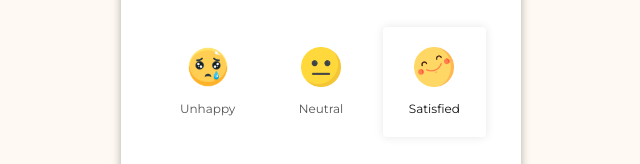
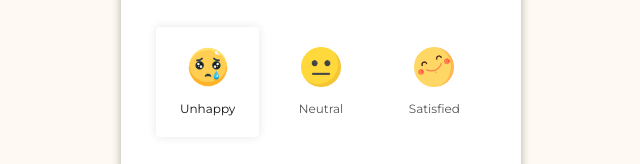
Before and after one commit to Helena2018/feedback-UI-design, a plain HTML site: page index.html in a window 1280 px wide. Both pictures are taken after a click on the element "Unhappy". Shown: the part 319-483 px from the top of the page, 319-959 px from the left. Drawn offline with Linux system fonts and the light colour scheme.

Commit message:
add/remove active

```diff
--- a/index.html
+++ b/index.html
@@ -20,7 +20,7 @@
         <img src="img/confused.png" alt="">
         <small>Neutral</small>
       </div>
-      <div class="rating active">
+      <div class="rating">
         <img src="img/happy.png" alt="">
         <small>Satisfied</small>
       </div>
--- a/script.js
+++ b/script.js
@@ -0,0 +1,16 @@
+const ratings = document.querySelectorAll('.rating')
+const panel = document.getElementById('panel')
+const sentBtn = document.getElementById('send')
+
+panel.addEventListener('click', (e) => {
+  if(e.target.parentNode.classList.contains('rating')) {
+    removeActive()
+    e.target.parentNode.classList.add('active')
+  }
+})
+
+function removeActive() {
+  for(let i = 0; i < ratings.length; i ++) {
+    ratings[i].classList.remove('active')
+  }
+}
```
